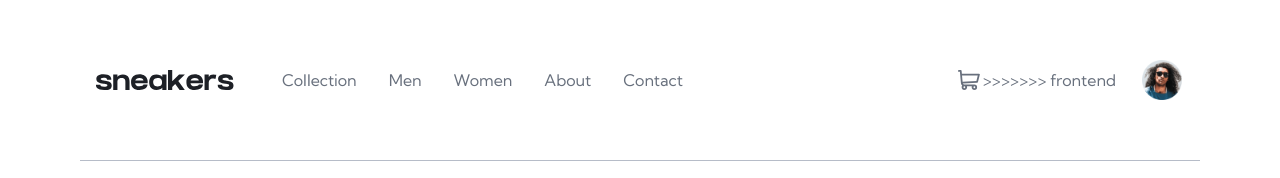
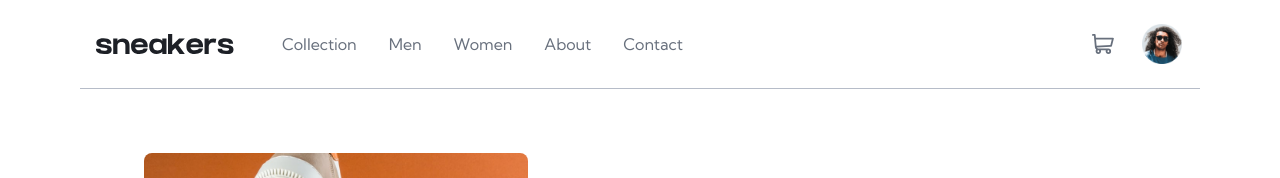
Before and after one commit to vsompura3/ecommerce-product-page, a plain HTML site: page index.html in a window 1280 px wide. Shown: the top 178 px of the page. Drawn offline with Linux system fonts and the light colour scheme.

Commit message:
remove some useless content

```diff
--- a/index.html
+++ b/index.html
@@ -50,7 +50,6 @@
               </svg>
             </span>
             <span class="btn-cart--badge hidden">4</span>
-            >>>>>>> frontend
           </button>
           <!-- ! Shopping Cart -->
           <div class="cart-container__dropdown">
```
